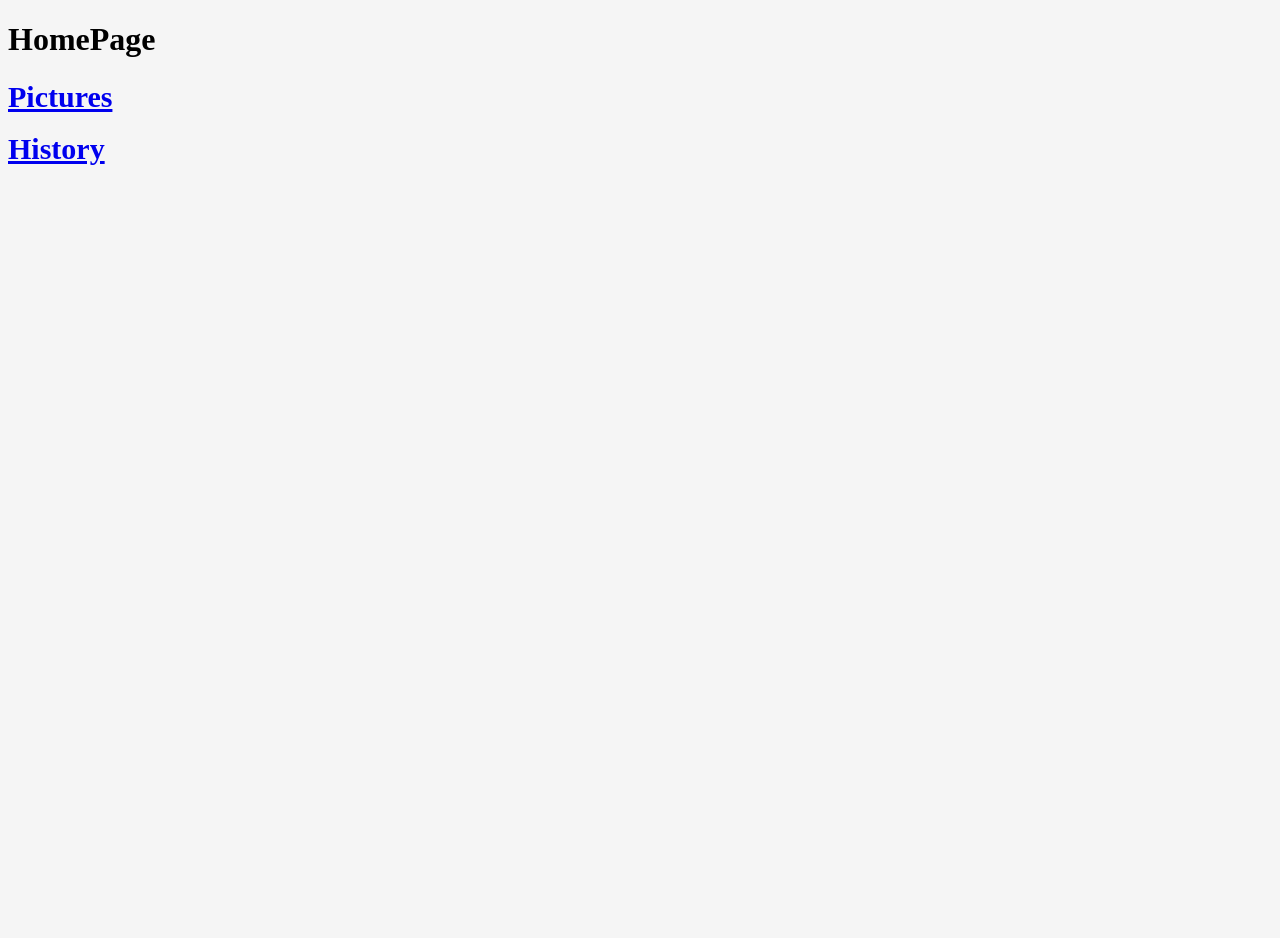
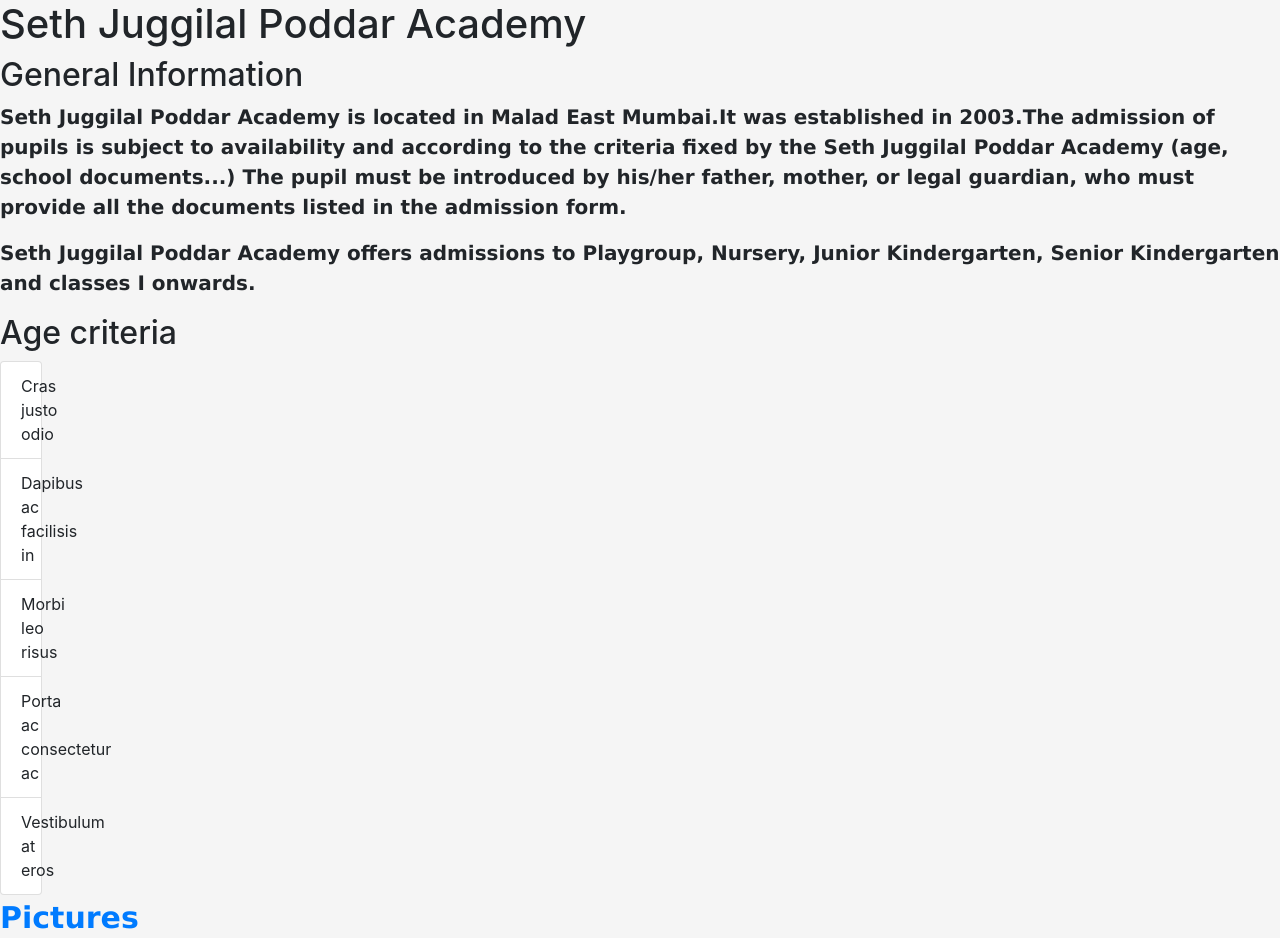
Before and after one commit to Pratham-Dave/Project0, a plain HTML site: page index.html in a window 1280 px wide. Shown: the top 938 px of the page. Before the commit the page ends 800 px from the top, so only its background shows below. Drawn offline with nearby package versions, Linux system fonts and the light colour scheme.

Commit message:
Added Bootstrap

```diff
--- a/index.html
+++ b/index.html
@@ -1,7 +1,8 @@
 <!DOCTYPE html>
 <html>
     <head>
-        <title>History of aviation</title>
+        <title>School</title>
+        <link rel="stylesheet" href="https://stackpath.bootstrapcdn.com/bootstrap/4.4.1/css/bootstrap.min.css" integrity="sha384-Vkoo8x4CGsO3+Hhxv8T/Q5PaXtkKtu6ug5TOeNV6gBiFeWPGFN9MuhOf23Q9Ifjh" crossorigin="anonymous">
         <style>
             body{
                 background-color:whitesmoke;
@@ -9,6 +10,7 @@
             p{
                 font-size: 20px;
                 font-weight: bold;
+                font-family: Verdana, Geneva, Tahoma, sans-serif;
             }
 
             div{
@@ -17,14 +19,31 @@
             a{
                 font-size: 30px;
                 font-weight: bold;
+                font-family: Verdana, Geneva, Tahoma, sans-serif;
+            }
+            ul{
+                margin-right: 1500px;
             }
         </style>
     </head>
     <body>
-        <h1>HomePage</h1>
+        <h1>Seth Juggilal Poddar Academy</h1>
+        <h2>General Information</h2>
+        <p>Seth Juggilal Poddar Academy is located in Malad East Mumbai.It was established in 2003.The admission of pupils is subject to availability and according to the criteria fixed by the Seth Juggilal Poddar Academy (age, school documents...) The pupil must be introduced by his/her father, mother, or legal guardian, who must provide all the documents listed in the admission form.</p><p> Seth Juggilal Poddar Academy offers admissions to Playgroup, Nursery, Junior Kindergarten, Senior Kindergarten and classes I onwards.</p>
+
+        <h2>Age criteria</h2>
+
+        <ul class="list-group">
+            <li class="list-group-item">Cras justo odio</li>
+            <li class="list-group-item">Dapibus ac facilisis in</li>
+            <li class="list-group-item">Morbi leo risus</li>
+            <li class="list-group-item">Porta ac consectetur ac</li>
+            <li class="list-group-item">Vestibulum at eros</li>
+          </ul>
 
         <a href="pictures.html">Pictures</a><br>
-        <br><a href="history.html">History</a>
+        <br><a href="history.html">History</a><br>
+        <br><a href=""></a>
 
     </body>
 </html>
```
